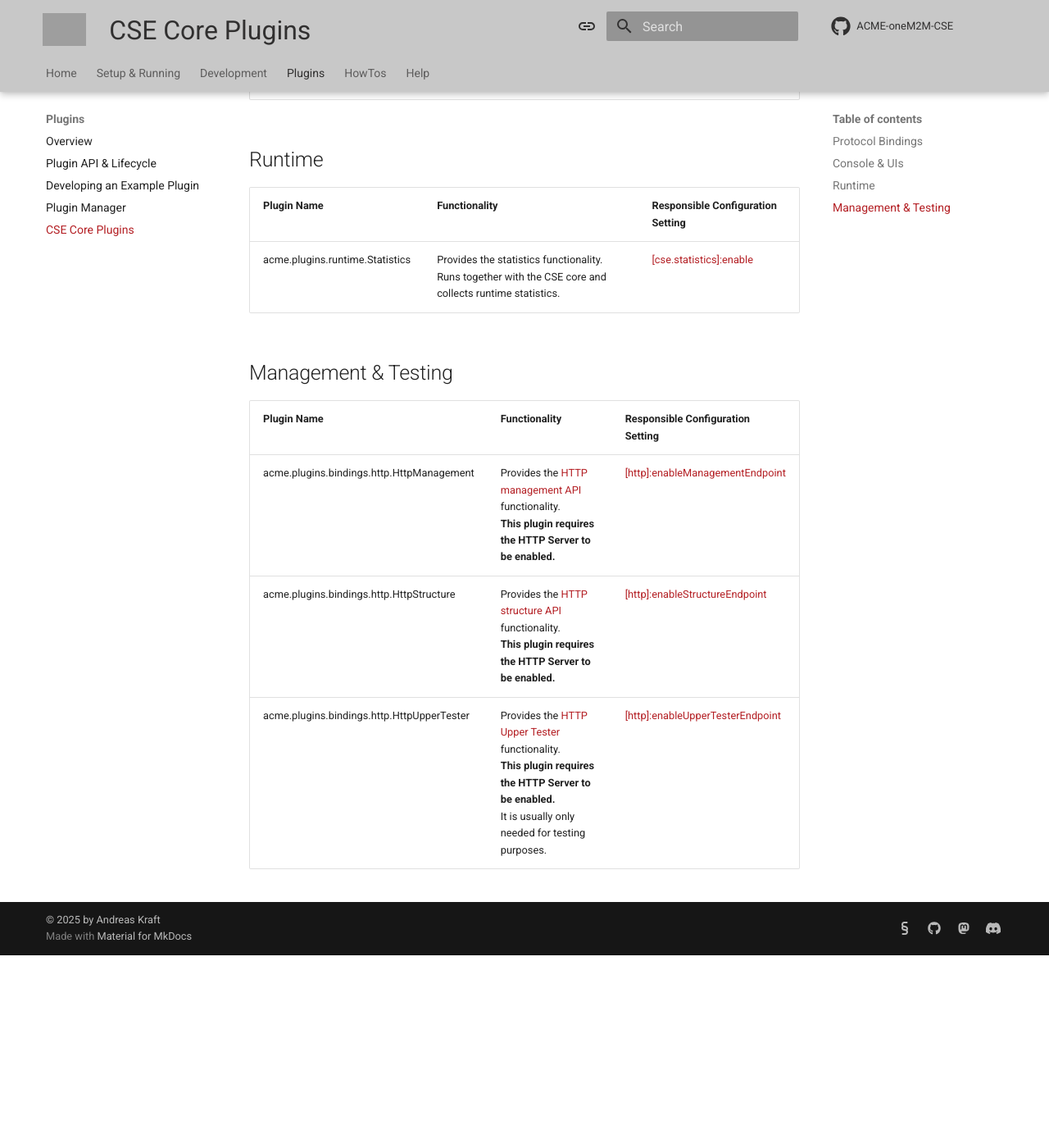
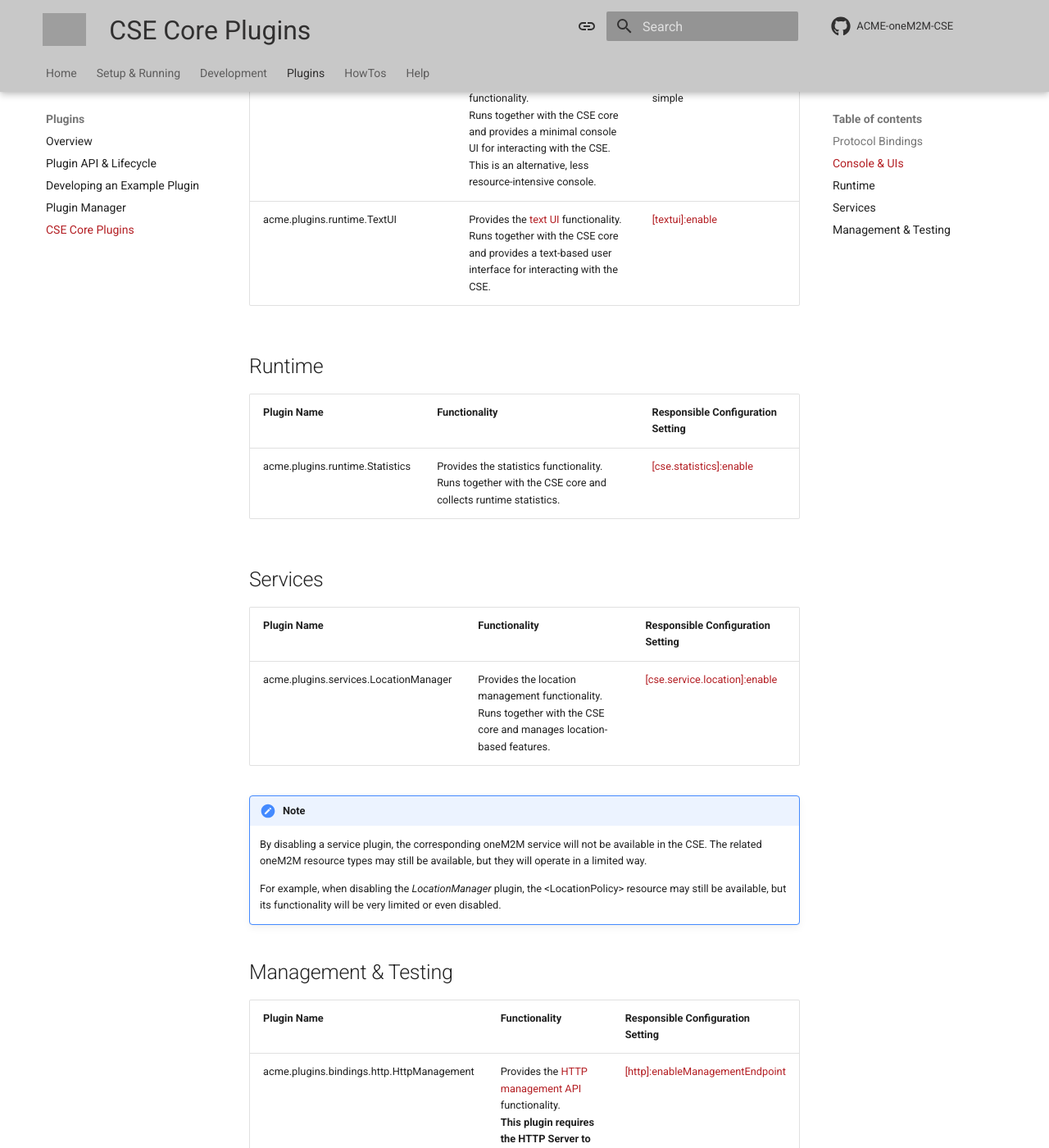
Before and after one commit to ankraft/ACME-oneM2M-CSE-mkdocs, an MkDocs documentation site: the page built from docs/plugins/PluginCorePlugins.md, in a window 1280 px wide and 1400 px high, scrolled down 1382 px. Shown: the whole window at 82% size. Built offline with MkDocs 1.6.1 and Material for MkDocs 9.7.7, drawn with Linux system fonts in a browser that asks for light colours; comment, search, counter and statistics services are not loaded; before the commit the page ends 2547 px from its top, so only the background shows below that; some of the changed text lies outside the part shown; grey boxes are pictures that could not be loaded.

Commit message:
Added documentation for location service and the text UI plugins

```diff
--- a/docs/plugins/PluginCorePlugins.md
+++ b/docs/plugins/PluginCorePlugins.md
@@ -15,6 +15,10 @@
 | acme.plugins.bindings.MQTTClient      | Provides the [MQTT protocol](../setup/Configuration-mqtt.md) binding.    | [\[mqtt\]:enable](../setup/Configuration-mqtt.md)    |
 | acme.plugins.bindings.WebSocketServer | Provides the [WebSocket protocol](../setup/Configuration-ws.md) binding. | [\[websocket\]:enable](../setup/Configuration-ws.md) |
 
+!!! Note
+	At least one protocol binding plugin must be enabled for the CSE to function properly, as
+	the CSE relies on protocol bindings to receive and process requests.
+
 
 ## Console & UIs
 
@@ -23,6 +27,7 @@
 | acme.plugins.bindings.http.HttpWebUI | Provides the [web UI](../setup/WebUI.md) functionality.<br>Runs together with the HTTP server.                                                                                                                                                  | [\[webui\]:enable](../setup/Configuration-uis.md#web-ui)                                     |
 | acme.plugins.runtime.Console         | Provides the [console](../setup/Console.md) functionality.<br>Runs together with the CSE core and provides a rich console UI for interacting with the CSE.<br>This is the CSE's default console.                                                | [\[basic.config\]:consoleType](../setup/Configuration-basic.md#basic-configuration) = rich   |
 | acme.plugins.runtime.MinimalConsole  | Provides a [minimal console](../setup/Console.md#minimal-console) functionality.<br>Runs together with the CSE core and provides a minimal console UI for interacting with the CSE.<br>This is an alternative, less resource-intensive console. | [\[basic.config\]:consoleType](../setup/Configuration-basic.md#basic-configuration) = simple |
+| acme.plugins.runtime.TextUI          | Provides the [text UI](../setup/TextUI.md) functionality.<br>Runs together with the CSE core and provides a text-based user interface for interacting with the CSE.                                                                             | [\[textui\]:enable](../setup/Configuration-uis.md#text-ui)                     |
 
 
 ## Runtime
@@ -32,6 +37,20 @@
 | acme.plugins.runtime.Statistics | Provides the statistics functionality.<br>Runs together with the CSE core and collects runtime statistics. | [\[cse.statistics\]:enable](../setup/Configuration-cse.md#statistics) |
 
 
+## Services
+
+| Plugin Name                          | Functionality                                                                                              | Responsible Configuration Setting                                     |
+|:-------------------------------------|:-----------------------------------------------------------------------------------------------------------|:----------------------------------------------------------------------|
+| acme.plugins.services.LocationManager | Provides the location management functionality.<br>Runs together with the CSE core and manages location-based features. | [\[cse.service.location\]:enable](../setup/Configuration-cse.md#location-service) |
+
+
+!!! Note
+	By disabling a service plugin, the corresponding oneM2M service will not be available in the CSE.
+	The related oneM2M resource types may still be available, but they will operate in a limited way.
+
+	For example, when disabling the *LocationManager* plugin, the &lt;LocationPolicy> resource may
+	still be available, but its functionality will be very limited or even disabled.
+
 
 ## Management & Testing
 
@@ -39,4 +58,9 @@
 |:-------------------------------------------|:----------------------------------------------------------------------------------------------------------------------------------------------------------------------------|:---------------------------------------------------------------------------------------|
 | acme.plugins.bindings.http.HttpManagement  | Provides the [HTTP management API](../setup/Operation-management.md) functionality.<br>**This plugin requires the HTTP Server to be enabled.**                                                  | [\[http\]:enableManagementEndpoint](../setup/Configuration-http.md#general-settings)   |
 | acme.plugins.bindings.http.HttpStructure   | Provides the [HTTP structure API](../setup/Operation-diagrams.md) functionality.<br>**This plugin requires the HTTP Server to be enabled.**                                                     | [\[http\]:enableStructureEndpoint](../setup/Configuration-http.md#general-settings)    |
-| acme.plugins.bindings.http.HttpUpperTester | Provides the [HTTP Upper Tester](../setup/Operation-uppertester.md) functionality.<br>**This plugin requires the HTTP Server to be enabled.**<br/>It is usually only needed for testing purposes.  | [\[http\]:enableUpperTesterEndpoint](../setup/Configuration-http.md#general-settings)  |
+| acme.plugins.bindings.http.HttpUpperTester | Provides the [HTTP Upper Tester](../setup/Operation-uppertester.md) functionality.<br>**This plugin requires the HTTP Server to be enabled.**	<br/>It is usually only needed for testing purposes.  | [\[http\]:enableUpperTesterEndpoint](../setup/Configuration-http.md#general-settings)  |
+
+
+!!! Note
+	The HTTP management API, structure API and upper tester functionalities are only available
+	if the HTTP Server plugin is enabled, as they rely on the HTTP protocol to provide their functionalities.
```
Also changed, not shown: docs/setup/Configuration-cse.md (+18 -0 lines), docs/setup/Configuration-uis.md (+1 -0 lines).
